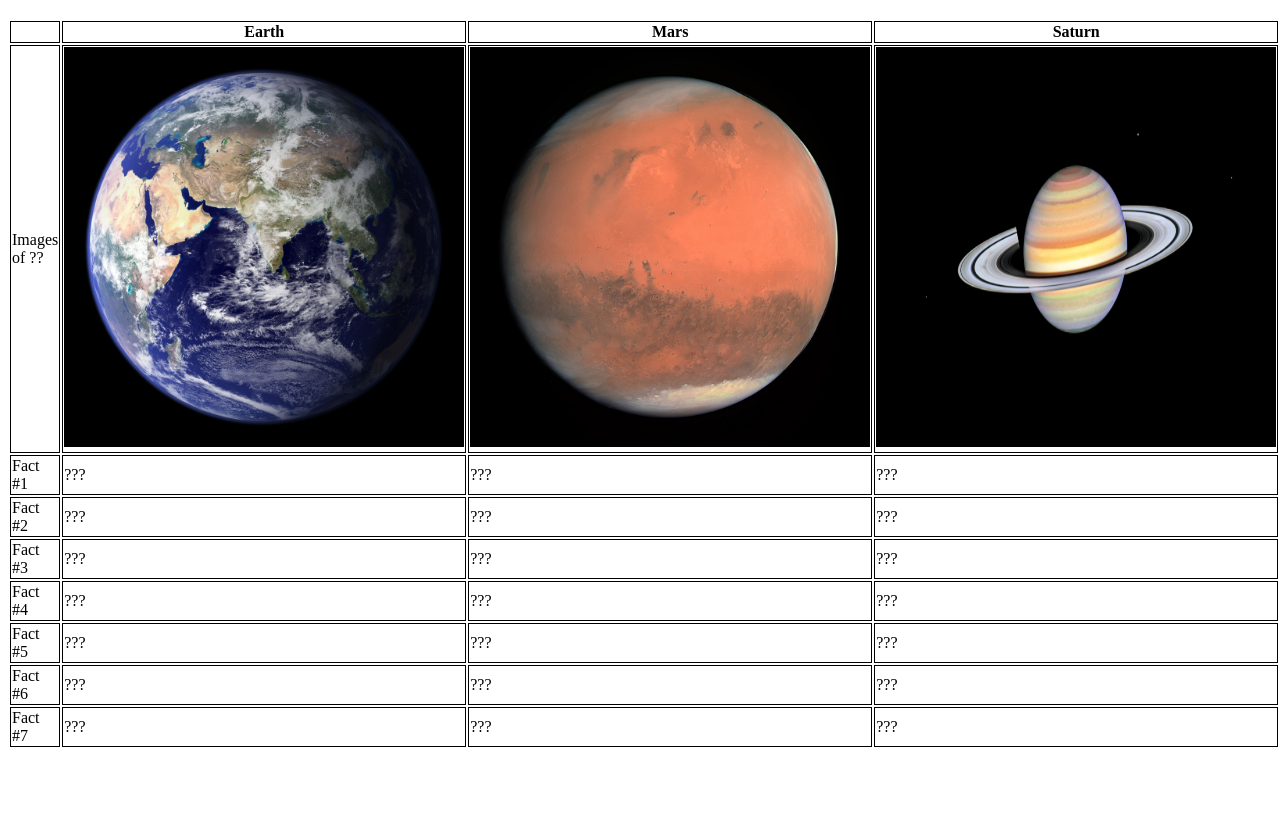
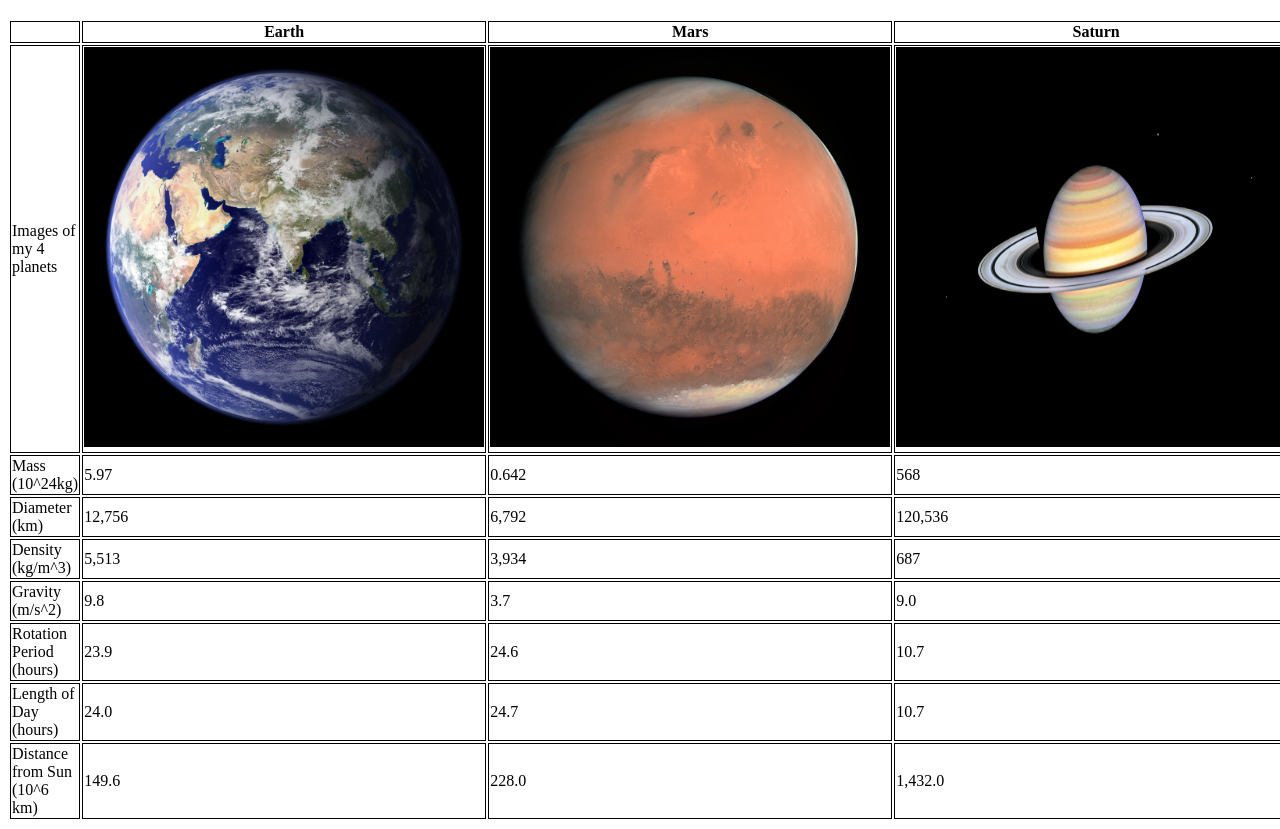
Before and after one commit to ShayanMB/webdev_lab7, a plain HTML site: page index.html in a window 1280 px wide. Shown: the part 61-890 px from the top of the page. Before the commit the page ends 818 px from the top, so only its background shows below. Drawn offline with Linux system fonts and the light colour scheme; grey boxes are pictures that could not be loaded.

Commit message:
Facts added

```diff
--- a/index.html
+++ b/index.html
@@ -16,60 +16,60 @@
       <th>Jupiter</th>
     </tr>
     <tr>
-      <td>Images of ??</td>
+      <td>Images of my 4 planets</td>
       <td><img src="images/planet_1.jpeg" alt="Earth" width="400" height="400"></td>
       <td><img src="images/planet_2.jpeg" alt="Mars" width="400" height="400"></td>
       <td><img src="images/planet_3.webp" alt="Saturn" width="400" height="400"></td>
       <td><img src="images/planet_4.png" alt="Jupiter" width="400" height="400"></td>
     </tr>
     <tr>
-      <td>Fact #1</td>
-      <td>???</td>
-      <td>???</td>
-      <td>???</td>
-      <td>???</td>
+      <td>Mass (10^24kg)</td>
+      <td>5.97</td>
+      <td>0.642</td>
+      <td>568</td>
+      <td>1,898</td>
     </tr>
     <tr>
-      <td>Fact #2</td>
-      <td>???</td>
-      <td>???</td>
-      <td>???</td>
-      <td>???</td>
+      <td>Diameter (km)</td>
+      <td>12,756</td>
+      <td>6,792</td>
+      <td>120,536</td>
+      <td>142,984</td>
     </tr>
     <tr>
-      <td>Fact #3</td>
-      <td>???</td>
-      <td>???</td>
-      <td>???</td>
-      <td>???</td>
+      <td>Density (kg/m^3)</td>
+      <td>5,513</td>
+      <td>3,934</td>
+      <td>687</td>
+      <td>1,326</td>
     </tr>
     <tr>
-      <td>Fact #4</td>
-      <td>???</td>
-      <td>???</td>
-      <td>???</td>
-      <td>???</td>
+      <td>Gravity (m/s^2)</td>
+      <td>9.8</td>
+      <td>3.7</td>
+      <td>9.0</td>
+      <td>23.1</td>
     </tr>
     <tr>
-      <td>Fact #5</td>
-      <td>???</td>
-      <td>???</td>
-      <td>???</td>
-      <td>???</td>
+      <td>Rotation Period (hours)</td>
+      <td>23.9</td>
+      <td>24.6</td>
+      <td>10.7</td>
+      <td>9.9</td>
     </tr>
     <tr>
-      <td>Fact #6</td>
-      <td>???</td>
-      <td>???</td>
-      <td>???</td>
-      <td>???</td>
+      <td>Length of Day (hours)</td>
+      <td>24.0</td>
+      <td>24.7</td>
+      <td>10.7</td>
+      <td>9.9</td>
     </tr>
     <tr>
-      <td>Fact #7</td>
-      <td>???</td>
-      <td>???</td>
-      <td>???</td>
-      <td>???</td>
+      <td>Distance from Sun (10^6 km)</td>
+      <td>149.6</td>
+      <td>228.0</td>
+      <td>1,432.0</td>
+      <td>778.5</td>
     </tr>
   </table>
 </body>
```
